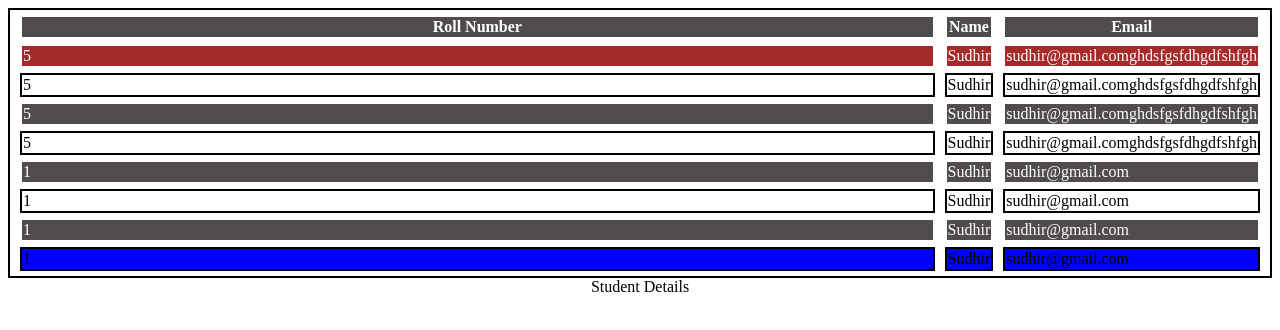
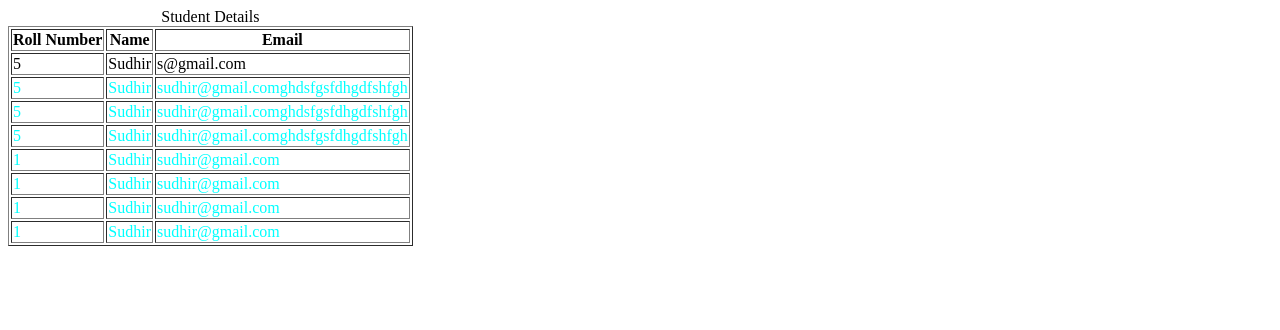
Before and after one commit to Sudhirkr85/12pmwd, a plain HTML site: page New folder/table.html in a window 1280 px wide. Drawn offline with Linux system fonts and the light colour scheme.

Commit message:
03-6-2025

```diff
--- a/New folder/table.html
+++ b/New folder/table.html
@@ -6,42 +6,15 @@
     <meta name="viewport" content="width=device-width, initial-scale=1.0" />
     <title>Document</title>
     <Style>
-        table{
-            table-layout: auto;
-        }
-
-        table,td,th{
-            width: 100%;
-            border: 2px solid;
-            border-collapse: separate;
-            border-spacing: 10px 5px;
-            caption-side: bottom;
-            empty-cells: hide;
-        }
-        tr:hover{
-            /* background-color: #222;
-            color: #fff; */
-            /* background-color: #d00909; */
-        }
-        tr:last-child{
-            background-color: blue;
-        }
-        tbody tr:first-child{
-            background-color: brown;
-        }
-        tr:nth-child(odd){
-            background-color: #514c4c;
-            color: #fff;
-        }
-        th{
-            /* background-color: aqua; */
-        }
+     table tbody  td{
+        color: aqua;
+       }
 
     </Style>
   </head>
   <body>
 
-    <table >
+    <table border="1" >
         <caption>Student Details</caption>
         <thead>
             <tr>
@@ -49,13 +22,14 @@
                 <th>Name</th>
                 <th>Email</th>
             </tr>
-            </thead>
-            <tbody>
-                <tr>
+            <tr>
                     <td>5</td>
                     <td>Sudhir</td>
-                    <td>sudhir@gmail.comghdsfgsfdhgdfshfgh</td>
-                </tr> <tr>
+                    <td>s@gmail.com</td>
+                </tr>
+        </thead>
+        <tbody>
+                 <tr>
                     <td>5</td>
                     <td>Sudhir</td>
                     <td>sudhir@gmail.comghdsfgsfdhgdfshfgh</td>
```
Also changed, not shown: box.html (added, +25 -0 lines), combinator.htm (added, +47 -0 lines), pseudoEmelent.html (+5 -0 lines).
